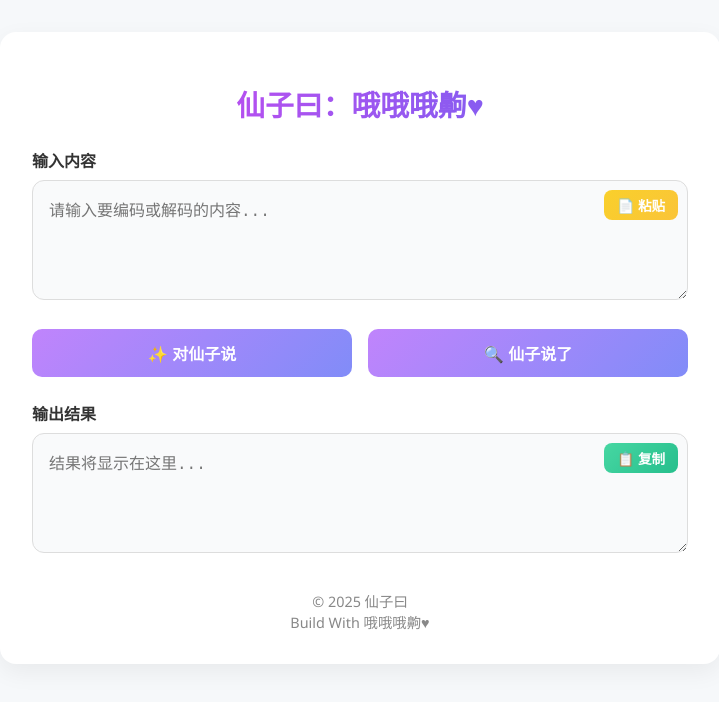
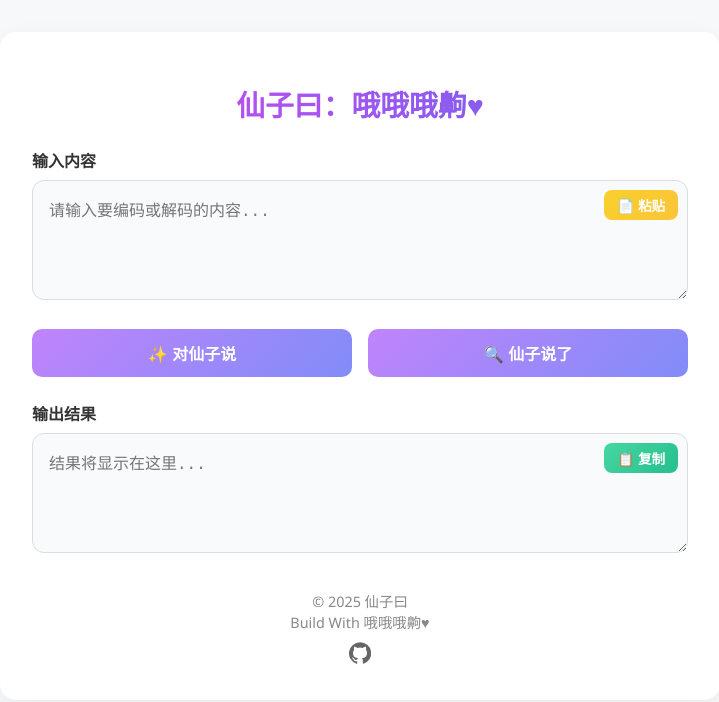
Before and after one commit to yikakia/xianzi, a plain HTML site: page index.html in a window 1280 px wide. Shown: the whole page, without its empty margins (280-999 px from the left). Drawn offline with Linux system fonts and the light colour scheme.

Commit message:
add github link

```diff
--- a/index.html
+++ b/index.html
@@ -163,6 +163,20 @@
             color: #888;
         }
 
+        .github-link {
+            display: inline-flex;
+            align-items: center;
+            justify-content: center;
+            margin-top: 0.6rem;
+            color: #666;
+            text-decoration: none;
+            transition: color 0.2s ease;
+        }
+
+        .github-link:hover {
+            color: #111;
+        }
+
         .toast-container {
             position: fixed;
             top: 20px;
@@ -222,7 +236,14 @@
             <button onclick="copyOutput()" class="floating-button copy" title="复制到剪贴板">📋 复制</button>
         </div>
 
-        <div class="footer">© 2025 仙子曰 <br> Build With 哦哦哦齁♥</div>
+        <div class="footer">
+            © 2025 仙子曰 <br> Build With 哦哦哦齁♥ <br>
+            <a class="github-link" href="https://github.com/yikakia/xianzi" target="_blank" rel="noopener noreferrer" aria-label="GitHub Repository">
+                <svg xmlns="http://www.w3.org/2000/svg" width="22" height="22" viewBox="0 0 24 24" fill="currentColor" aria-hidden="true">
+                    <path d="M12 .296a12 12 0 0 0-3.79 23.39c.6.11.82-.26.82-.58v-2.04c-3.34.73-4.04-1.61-4.04-1.61-.55-1.39-1.33-1.76-1.33-1.76-1.09-.74.08-.72.08-.72 1.2.09 1.84 1.24 1.84 1.24 1.08 1.84 2.82 1.31 3.5 1 .11-.78.42-1.31.77-1.61-2.67-.3-5.47-1.34-5.47-5.95 0-1.31.47-2.38 1.24-3.22-.12-.31-.54-1.53.12-3.19 0 0 1.01-.32 3.3 1.23a11.56 11.56 0 0 1 6 0c2.28-1.55 3.29-1.23 3.29-1.23.66 1.66.24 2.88.12 3.19.77.84 1.24 1.91 1.24 3.22 0 4.62-2.8 5.64-5.47 5.95.43.37.82 1.1.82 2.23v3.31c0 .32.21.69.82.58A12 12 0 0 0 12 .296z"/>
+                </svg>
+            </a>
+        </div>
     </div>
 
     <div id="toastContainer" class="toast-container"></div>
```
